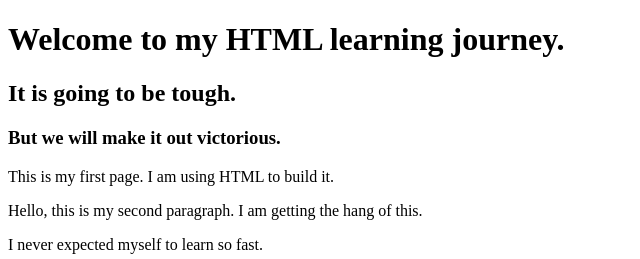
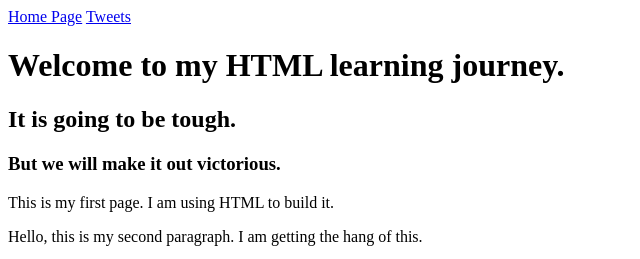
Before and after one commit to T0nia/My_First_Portfolio, a plain HTML site: page index.html in a window 1280 px wide. Shown: the top 259 px of the page, without its empty margins (0-640 px from the left). Drawn offline with Linux system fonts and the light colour scheme.

Commit message:
linked the homepage and tweets

```diff
--- a/index.html
+++ b/index.html
@@ -6,6 +6,12 @@
     <title>Title</title>
 </head>
 <body>
+    <header>
+        <nav>
+            <a href="/">Home Page</a>
+            <a href="/tweets.html">Tweets</a>
+        </nav>
+    </header>
     <h1>Welcome to my HTML learning journey.</h1>
 
     <h2>It is going to be tough.</h2>
```
Also changed, not shown: tweets.html (added, +18 -0 lines).
